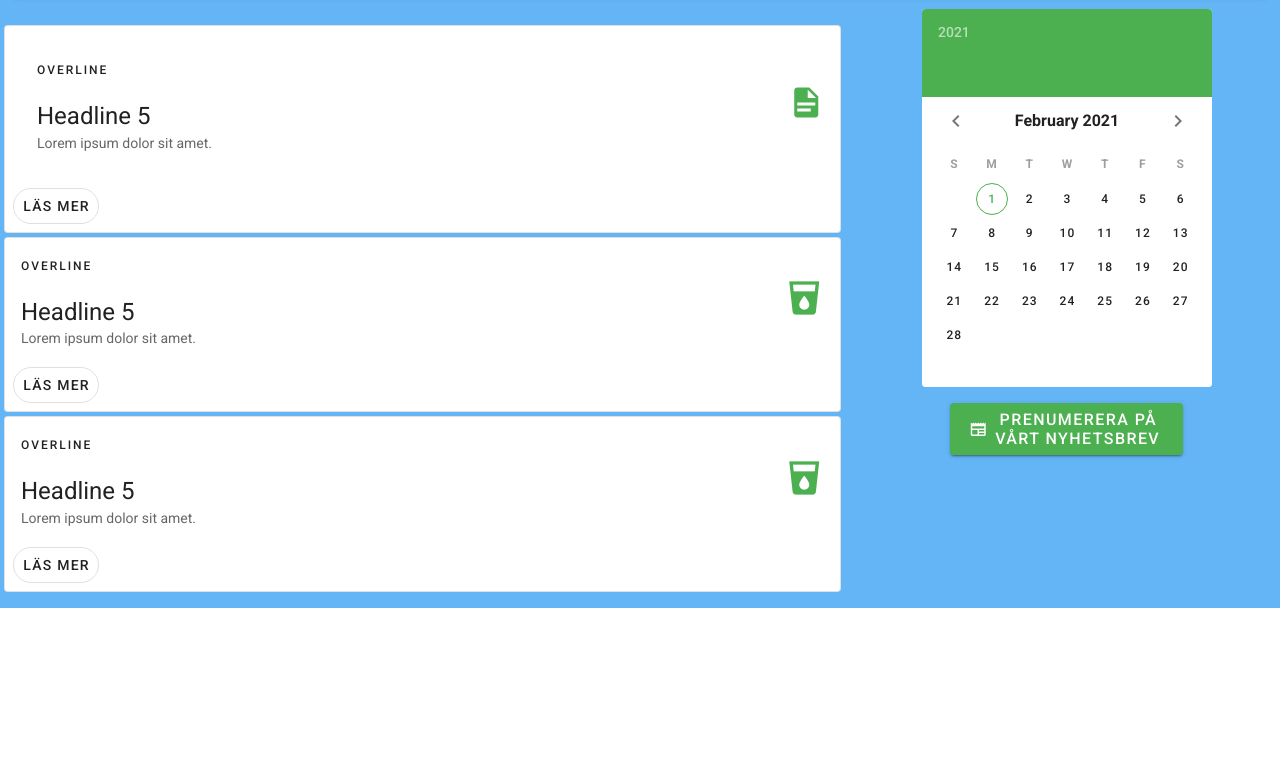
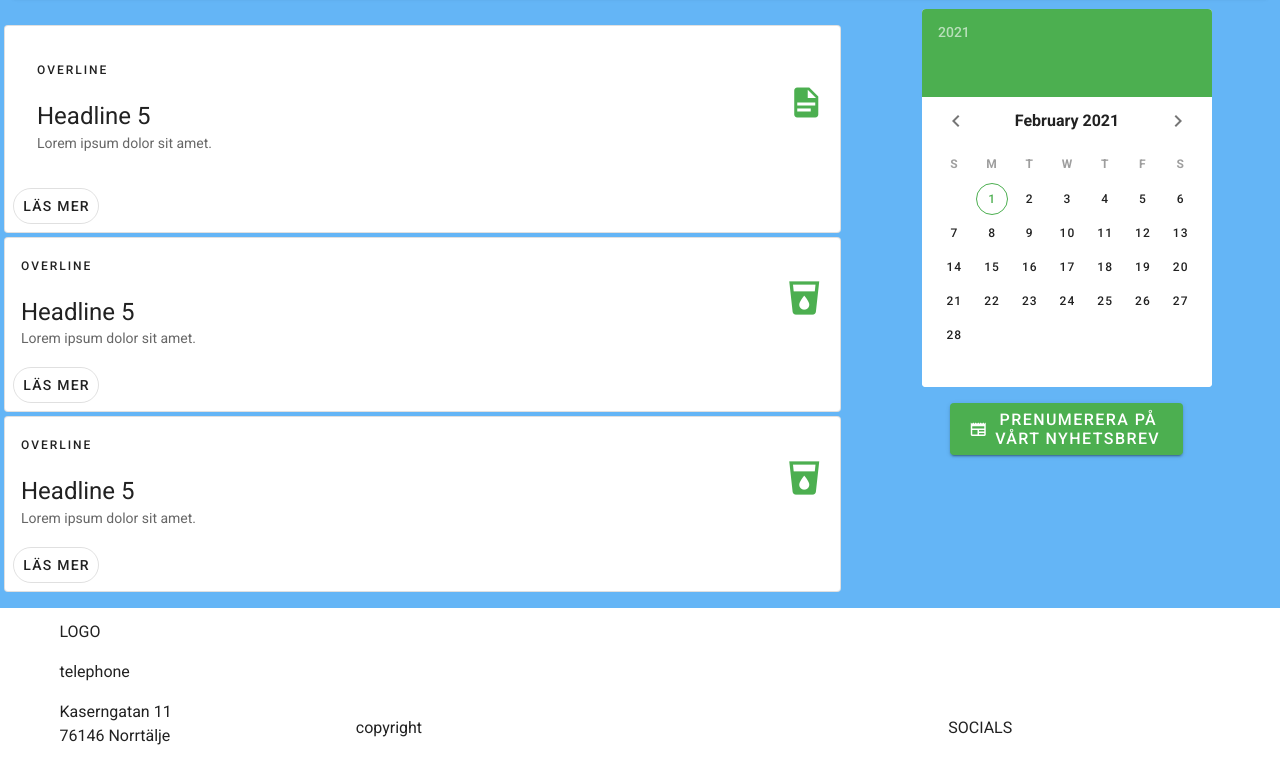
Before and after one commit to Puttzer/VattenInfo, a Vue app in the folder client/: page / in a window 1280 px wide. Shown: the part 535-1311 px from the top of the page. Before the commit the page ends 1143 px from the top, so only its background shows below. Built offline with nearby package versions, Linux system fonts and the light colour scheme.

Commit message:
Added footer routing

```diff
--- a/client/src/App.vue
+++ b/client/src/App.vue
@@ -4,13 +4,13 @@
     <v-main class="ma-0 pa-0 lighten-2 blue">
       <router-view></router-view>
     </v-main>
+    <Footer></Footer>
   </v-app>
 </template>
 
 <script>
 import NavigationBar from "./components/ui/TESTnavbar.vue";
-// import bajs from "./components/ui/bajs.vue";
-// import test from "./components/ui/test2.vue";
+import Footer from "./components/constants/Footer";
 
 // NavigationBar
 
@@ -19,6 +19,7 @@ export default {
 
   components: {
     NavigationBar,
+    Footer,
     // test
   },
 };
```
